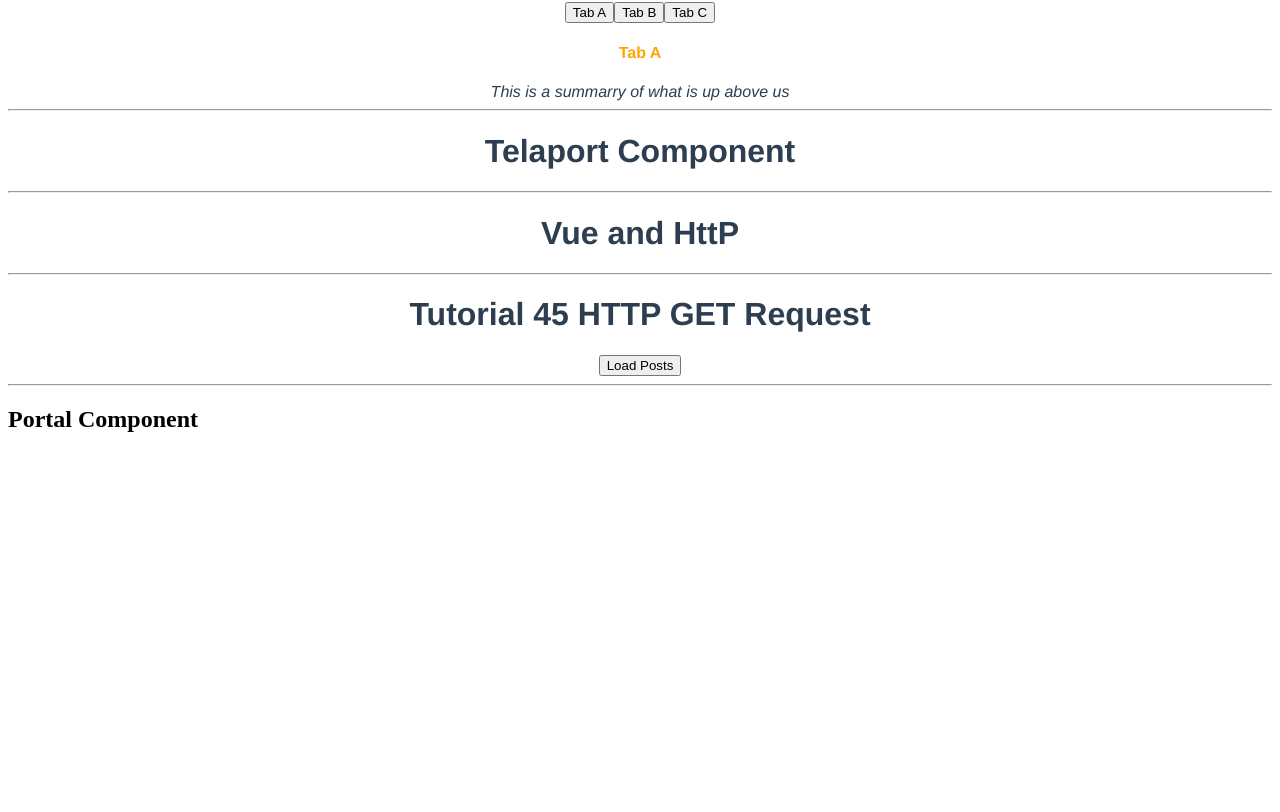
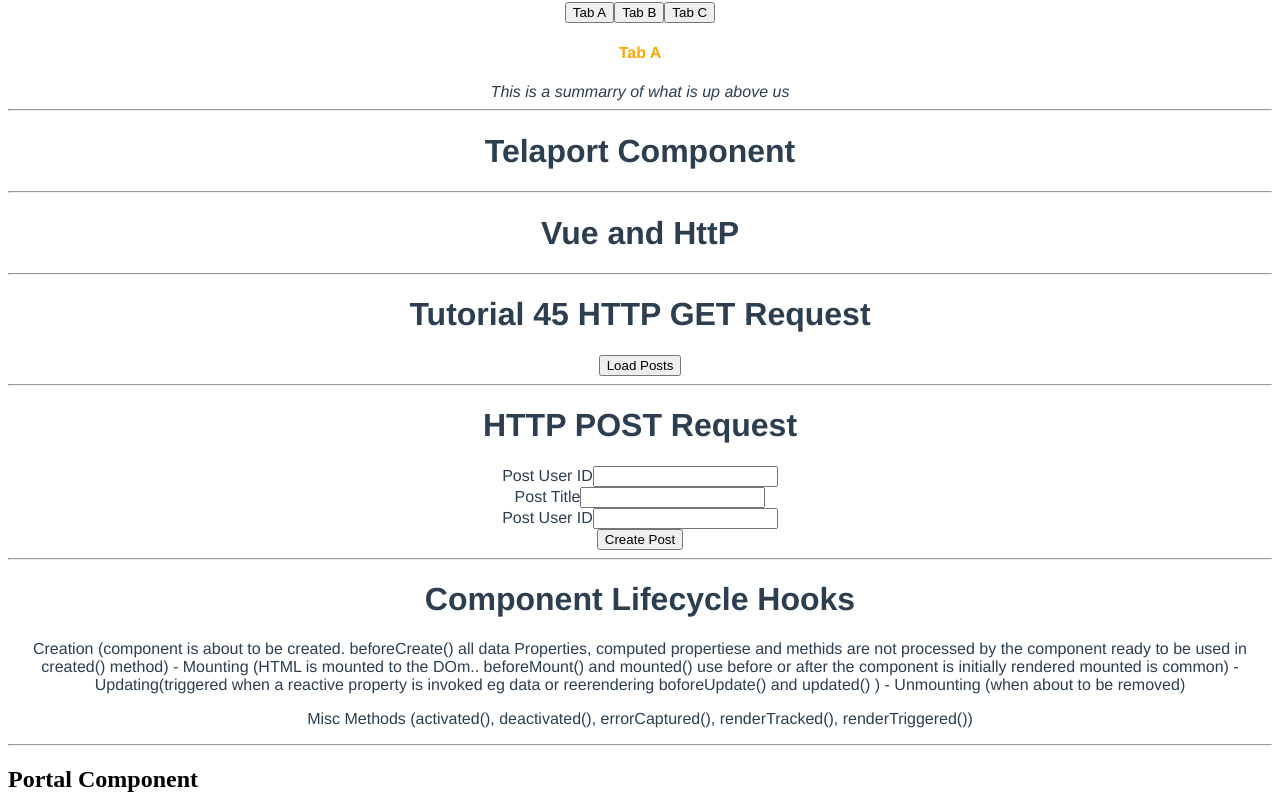
Before and after one commit to OzzayNetwork/vue-components-hello-world, a Vue app: page / in a window 1280 px wide. Shown: the part 1950-2762 px from the top of the page. Before the commit the page ends 2403 px from the top, so only its background shows below. Built offline with nearby package versions, Linux system fonts and the light colour scheme.

Commit message:
kelvin: some things have been added

```diff
--- a/src/App.vue
+++ b/src/App.vue
@@ -89,6 +89,15 @@
   <postList/>
   <hr>
 
+  <h1>HTTP POST Request</h1>
+  <createPost/>
+  <hr>
+
+  <h1>Component Lifecycle Hooks</h1>
+  <p>Creation (component is about to be created. beforeCreate() all data Properties, computed propertiese and methids are not processed by the component ready to be used in created() method) - Mounting (HTML is mounted to the DOm.. beforeMount() and mounted() use before or after the component is initially rendered mounted is common) - Updating(triggered when a reactive property is invoked eg data or reerendering boforeUpdate() and updated() ) - Unmounting (when about to be removed)</p>
+  <p>Misc Methods (activated(), deactivated(), errorCaptured(), renderTracked(), renderTriggered())</p>
+  <hr>
+
 
 </template>
 
@@ -106,6 +115,7 @@ import TabB from './components/TabB.vue'
 import TabC from './components/TabC.vue'
 import Portal from './components/Portal.vue'
 import PostList from './components/PostList.vue'
+import CreatePost from './components/CreatePost.vue'
 
 
 export default {
@@ -123,7 +133,8 @@ export default {
     TabB,
     TabC,
     Portal,
-    PostList
+    PostList,
+    CreatePost
   },
 
   //this enables us to share data across several leveles of components
--- a/src/components/CreatePost.vue
+++ b/src/components/CreatePost.vue
@@ -1,16 +1,29 @@
 <template>
     <div>
-        <form action="">
+        <form @submit.prevent="createPost">
            <div>
                 <label for="userId">Post User ID</label>
                 <input type="text" id="userId" v-model="formData.userId">
            </div>
+
+           <div>
+                <label for="title">Post Title</label>
+                <input type="text" id="title" v-model="formData.title">
+           </div>
+
+           <div>
+                <label for="body">Post User ID</label>
+                <input type="text" id="body" v-model="formData.body">
+           </div>
+
+           <button>Create Post</button>
         </form>
 
     </div>
 </template>
 
 <script>
+import axios from 'axios'
     export default {
         name: 'CreatePost',
         data(){
@@ -21,6 +34,13 @@
                     body:''
                 }
             }
+        },
+        methods: {
+            createPost(){
+                axios.post('https://jsonplaceholder.typicode.com/posts',this.formData)
+                .then(response=>console.log(response))
+                .catch(error=>console.log(error))
+            }
         }
     }
 </script>
```
Also changed, not shown: src/components/Child.vue (added, +15 -0 lines), src/components/Parent.vue (added, +15 -0 lines).
